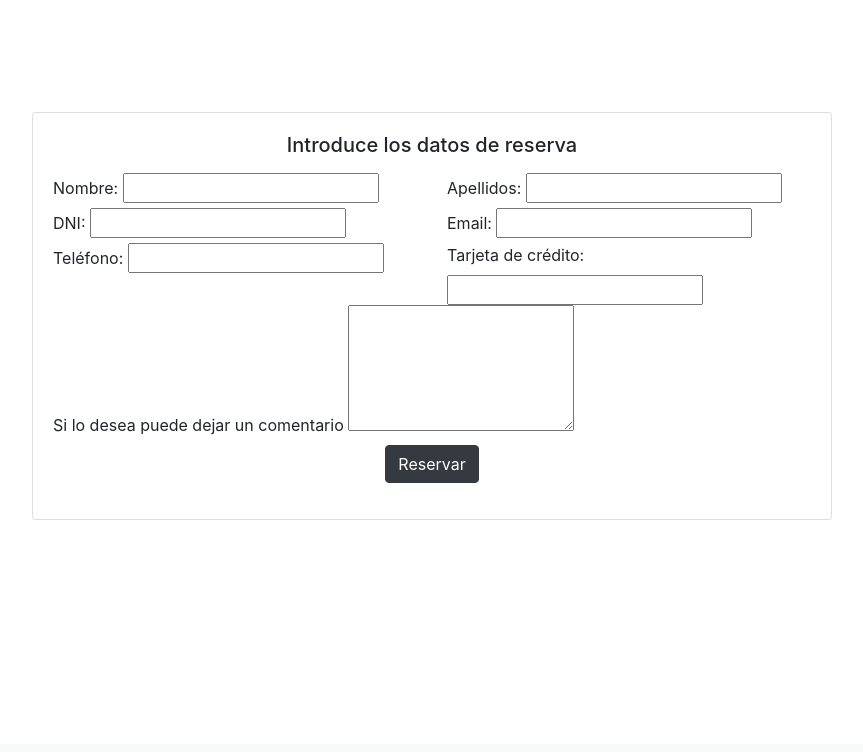
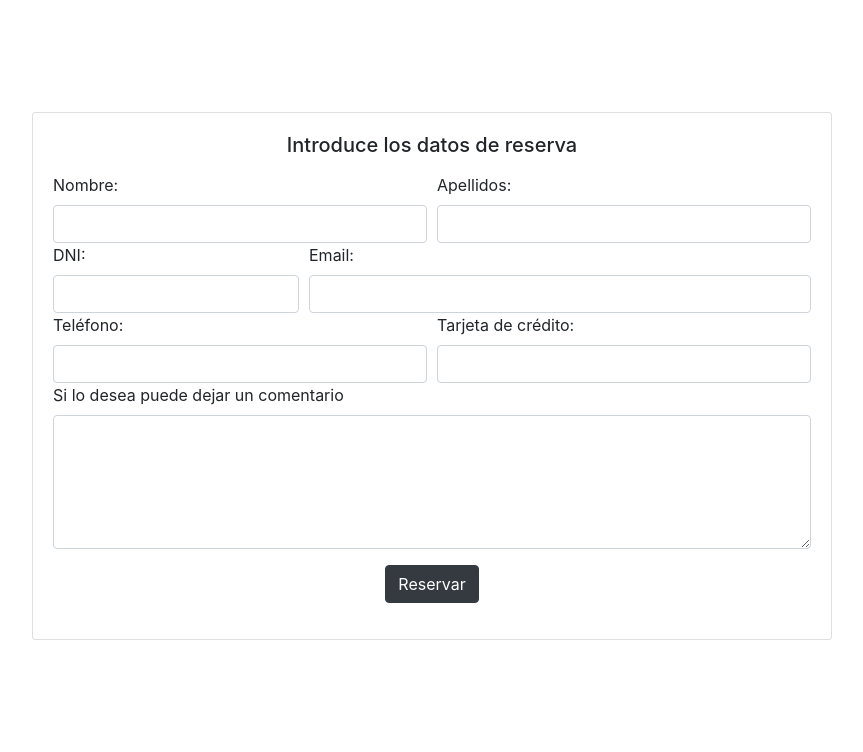
Before and after one commit to bultrifacio/chappBooking, a Django app: page /booking/reserve/1/ in a window 1280 px wide. Shown: the part 56-808 px from the top of the page, without its empty margins (208-1071 px from the left). Before the commit the page ends 576 px from the top, so only its background shows below. Run offline with Django 3.2, Linux system fonts and the light colour scheme; data comes from the database, SQL or seed files in the repository; both versions use the stored data as it was after the commit; some libraries are stand-ins or nearby versions.

Commit message:
feat: added some styles to the forms

```diff
--- a/booking/static/booking/css/reserve.css
+++ b/booking/static/booking/css/reserve.css
@@ -2,3 +2,7 @@
   margin: 7rem;
   width: 50rem;
 }
+
+.btn {
+  margin-top: 1rem;
+}
--- a/booking/templates/booking/reserve.html
+++ b/booking/templates/booking/reserve.html
@@ -9,45 +9,45 @@
       <p class="card-text">
         <form action="{% url 'booking:reservations' %}" method="post">
           {% csrf_token %}
-          <div class="row">
+          <div class="form-row">
             <div class="col-6">
               <label for="name">Nombre: </label>
-              <input type="text" name="name" required></input>
+              <input class="form-control" type="text" name="name" required></input>
             </div>
             <div class="col-6">
               <label for="surname">Apellidos: </label>
-              <input type="text" name="surname" required></input>
+              <input class="form-control" type="text" name="surname" required></input>
             </div>
           </div>
-          <div class="row">
-            <div class="col-6">
+          <div class="form-row">
+            <div class="col-4">
               <label for="id">DNI: </label>
-              <input type="text" name="idCard" required></input>
+              <input class="form-control" type="text" name="idCard" required></input>
             </div>
-            <div class="col-6">
+            <div class="col-8">
               <label for="name">Email: </label>
-              <input type="email" name="email" required></input>
+              <input class="form-control" type="email" name="email" required></input>
             </div>
           </div>
-          <div class="row">
+          <div class="form-row">
             <div class="col-6">
               <label for="phone">Teléfono: </label>
-              <input type="text" name="phone"  required></input>
+              <input class="form-control" type="text" name="phone"  required></input>
             </div>
             <div class="col-6">
               <label for="creditCard">Tarjeta de crédito: </label>
-              <input type="text" name="creditCard" required></input>
+              <input class="form-control" type="text" name="creditCard" required></input>
             </div>
           </div>
-          <div class="row">
+          <div class="form-row">
             <div class="col-12">
               <label for="comment">Si lo desea puede dejar un comentario</label>
-              <textarea rows="5" name="comment"></textarea>
+              <textarea class="form-control" rows="5" name="comment"></textarea>
               <input type="hidden" name="roomPrice" value="{{ room.price_number }}"></input>
               <input type="hidden" name="roomId" value="{{ room.id }}"></input>
             </div>
           </div>
-          <div class="row">
+          <div class="form-row">
             <div class="col-12 text-center button">
               <input type="submit" class="btn btn-dark" value="Reservar">
             </div>
```
Also changed, not shown: booking/templates/booking/search.html (+4 -4 lines), db.sqlite3.
